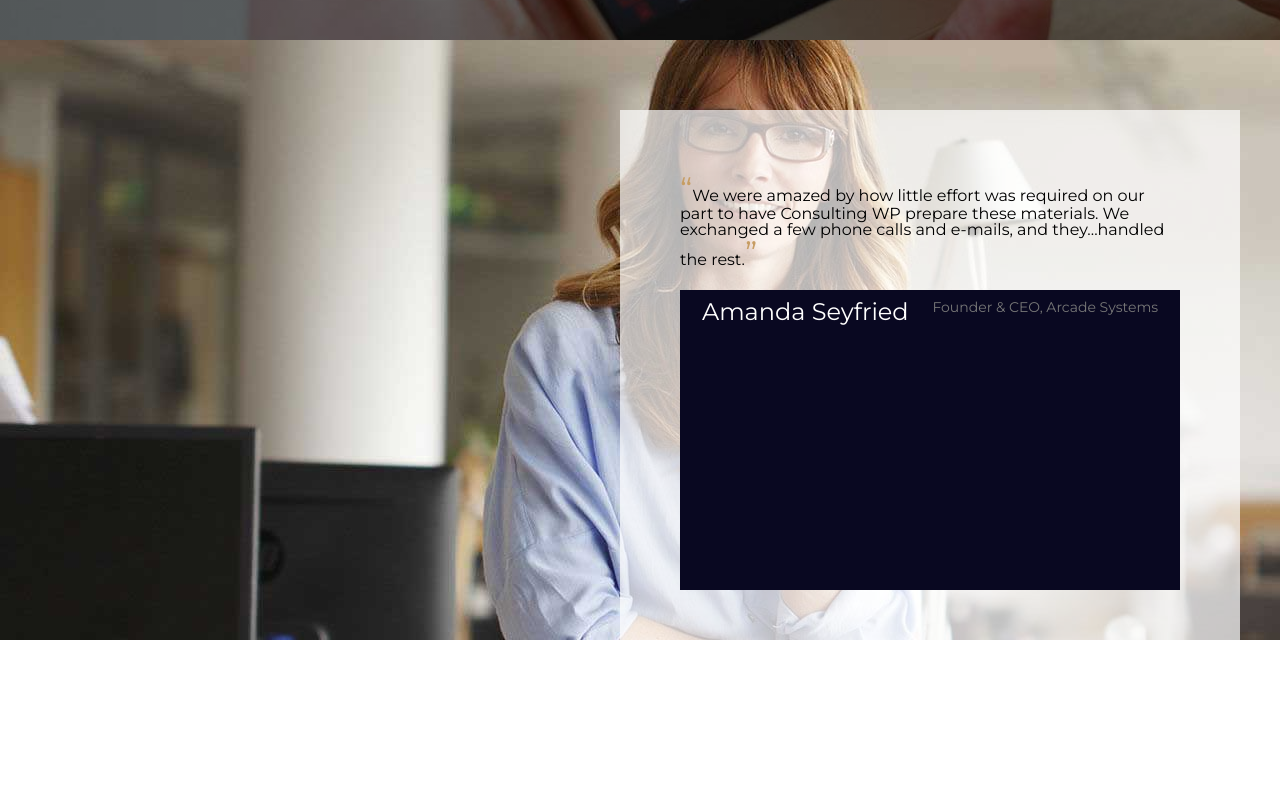
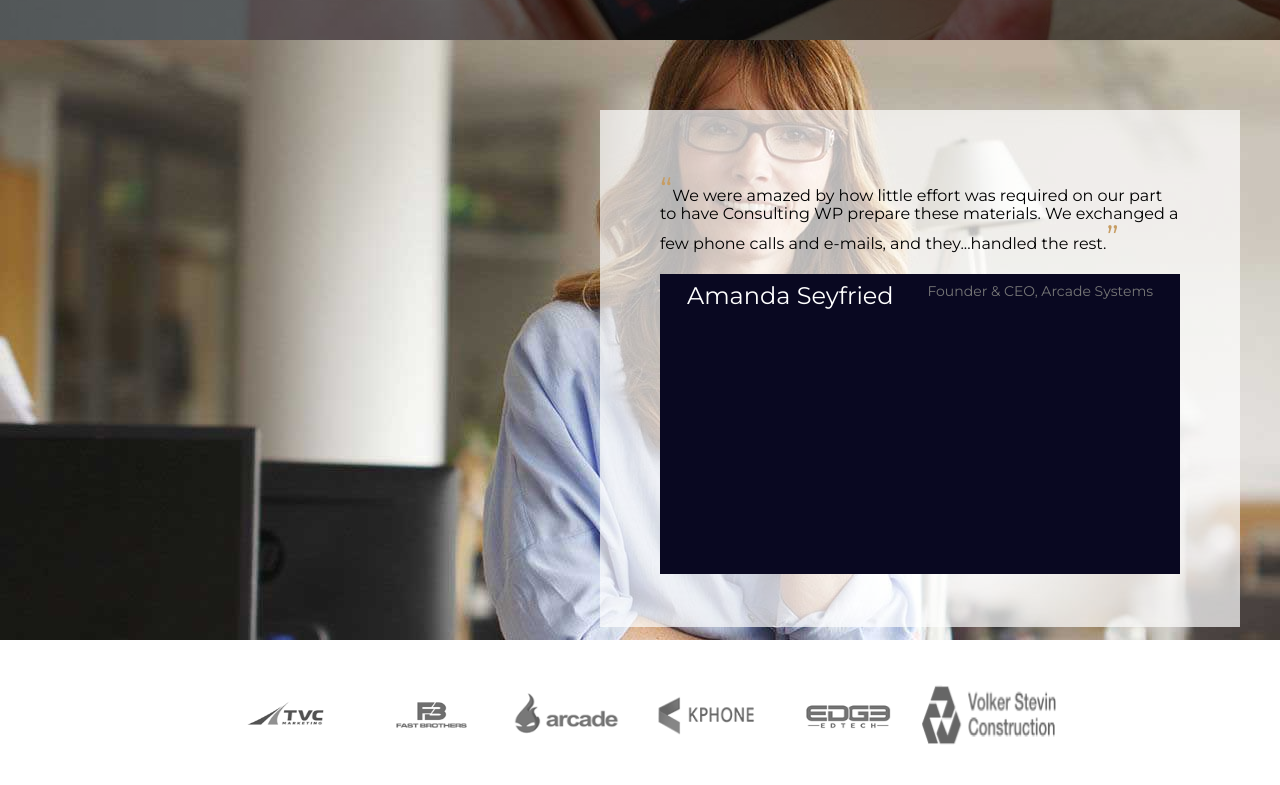
Before and after one commit to ivaylo91/SoftUni-WebDevelopment, a plain HTML site: page CreateLandingPages/ConsultingAgency/consulting-agency.html in a window 1280 px wide. Shown: the part 1866-2651 px from the top of the page. Before the commit the page ends 2509 px from the top, so only its background shows below. Drawn offline with Linux system fonts and the light colour scheme.

Commit message:
consulting-agency html and css changes

```diff
--- a/CreateLandingPages/ConsultingAgency/consulting-agency.css
+++ b/CreateLandingPages/ConsultingAgency/consulting-agency.css
@@ -188,7 +188,7 @@ h5 {
     position: absolute;
     top: 70px;
     right: 40px;
-    width: 500px;
+    width: 520px;
     padding: 64px 60px 53px 60px;
     background: rgba(255, 255, 255, .7);
 }
@@ -230,3 +230,15 @@ footer {
     color: #ffffff;
     padding: 10px;
 }
+.partners{
+    margin-top: 45px;
+    text-align: center;
+    height: 100px;
+}
+.partners li {
+    display: inline-block;
+}
+.partners img {
+    width: 135px;
+    height: 60px;
+}
--- a/CreateLandingPages/ConsultingAgency/consulting-agency.html
+++ b/CreateLandingPages/ConsultingAgency/consulting-agency.html
@@ -103,6 +103,16 @@
             </footer>
         </article>
     </section>
+    <section class="partners">
+        <ul>
+            <li><a href="#"><img src="images/partner-TVC.png" alt="tvc"></a></li>
+            <li><a href="#"><img src="images/partner-fast-brothers.png" alt="fast-brothers"></a></li>
+            <li><a href="#"><img src="images/partner-arcade.png" alt="arcade"></a></li>
+            <li><a href="#"><img src="images/partner-KPhone.png" alt="kphone"></a></li>
+            <li><a href="#"><img src="images/partner-Edtech.png" alt="edtech"></a></li>
+            <li><a href="#"><img src="images/partner-Volker-Stevin.png" alt="volker-stevin"></a></li>
+        </ul>
+    </section>
 </main>
 </body>
 </html>
```
